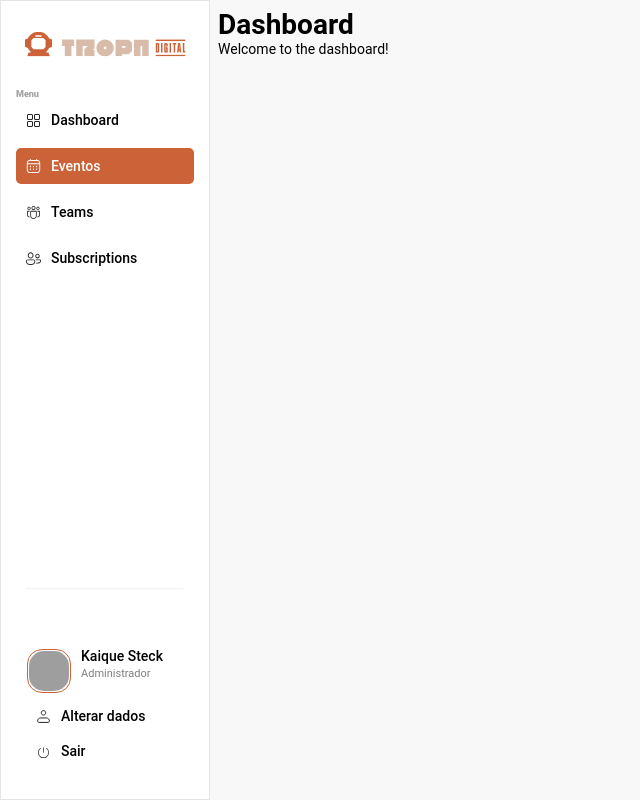
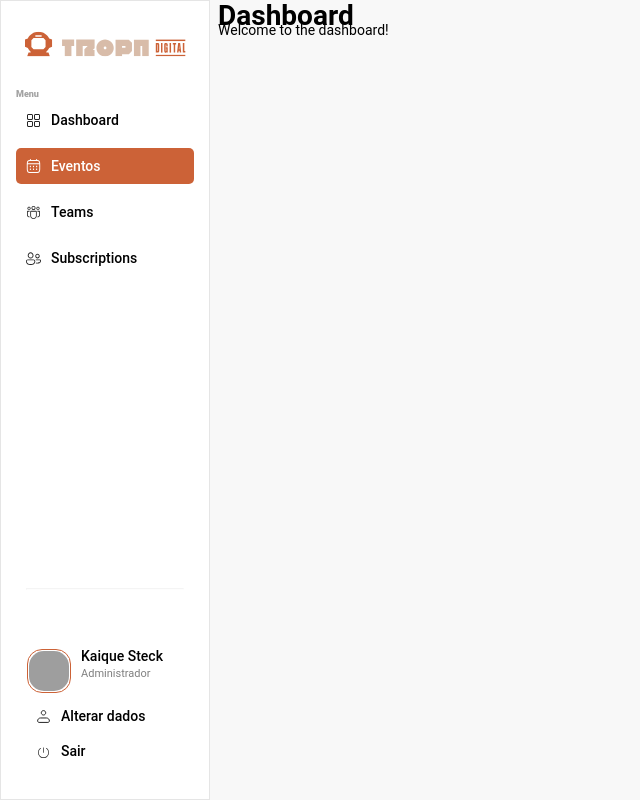
Before and after one commit to JoaoFelixx/digital-challenge, a React (Vite) app: page / in a window 1280 px wide. Shown: the whole page, without its empty margins (0-640 px from the left). Built offline with nearby package versions, Linux system fonts and the light colour scheme; grey boxes are pictures that could not be loaded.

Commit message:
REF - Adding new colors for global theme

```diff
--- a/src/styles/global-style.ts
+++ b/src/styles/global-style.ts
@@ -52,4 +52,9 @@ export const GlobalStyle = createGlobalStyle<{ theme?: Theme }>`
     max-height: 100vh;
   }
 
+  h1, h2, h3, h4,
+  h5, h6, p, span {
+    line-height: 15px;
+  }
+
 `;
--- a/src/styles/theme.ts
+++ b/src/styles/theme.ts
@@ -2,9 +2,13 @@ export interface Theme {
   colors: {
     white: string;
     offWhite: string;
+    silver: string;
     borderColor: string;
     darkOrange: string;
     loginForm: string;
+    placeholderColor: string;
+    inputColor: string;
+    hasError: string;
   };
 }
 
@@ -13,10 +17,18 @@ export const theme = (): Theme => ({
   colors: {
     white: "#FFFFFF",
     offWhite: "#F8F8F8",
+
     loginForm: "#F9FBFF",
+    inputColor: "#F6F6F6",
 
     darkOrange: "#CC6237",
 
     borderColor: "#0000001A",
+
+    silver: "#a9a9a9",
+
+    placeholderColor: "#657593",
+
+    hasError: "#FF2E2E",
   },
 });;
```
